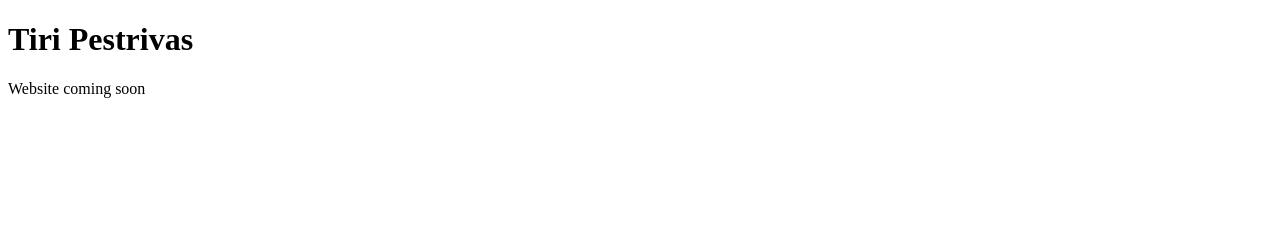
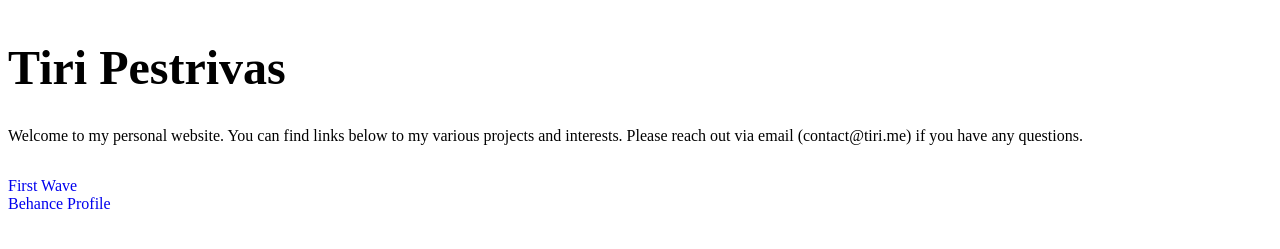
Before and after one commit to tirios/tirios.github.io, a plain HTML site: page index.html in a window 1280 px wide. Drawn offline with Linux system fonts and the light colour scheme.

Commit message:
Add files via upload

```diff
--- /dev/null
+++ b/home.css
@@ -0,0 +1,61 @@
+.home-container {
+  width: 100%;
+  display: flex;
+  overflow: auto;
+  min-height: 100vh;
+  align-items: flex-start;
+  flex-direction: row;
+  justify-content: center;
+}
+.home-banner {
+  width: 100%;
+  display: flex;
+  padding: var(--dl-space-space-threeunits);
+  align-items: flex-start;
+  flex-direction: column;
+  justify-content: space-between;
+}
+.home-text {
+  font-size: 3rem;
+  text-align: center;
+}
+.home-text1 {
+  max-width: var(--dl-size-size-maxwidth);
+  align-self: flex-start;
+  margin-top: var(--dl-space-space-twounits);
+  text-align: left;
+  margin-bottom: var(--dl-space-space-twounits);
+}
+.home-container1 {
+  flex: 0 0 auto;
+  width: 100%;
+  height: 100px;
+  display: flex;
+  align-items: flex-start;
+  flex-direction: column;
+  justify-content: center;
+}
+.home-link {
+  text-decoration: none;
+}
+.home-link1 {
+  text-decoration: none;
+}
+@media(max-width: 767px) {
+  .home-banner {
+    padding-left: var(--dl-space-space-twounits);
+    padding-right: var(--dl-space-space-twounits);
+  }
+  .home-text1 {
+    padding-left: var(--dl-space-space-unit);
+    padding-right: var(--dl-space-space-unit);
+  }
+}
+@media(max-width: 479px) {
+  .home-banner {
+    padding-top: var(--dl-space-space-twounits);
+    padding-left: var(--dl-space-space-unit);
+    padding-right: var(--dl-space-space-unit);
+    padding-bottom: var(--dl-space-space-twounits);
+  }
+}
--- a/index.html
+++ b/index.html
@@ -1,9 +1,31 @@
-<!DOCTYPE html>
-<html>
-<body>
-
-<h1>Tiri Pestrivas</h1>
-<p>Website coming soon</p>
-
-</body>
-</html>
+<div>
+  <link href="./home.css" rel="stylesheet" />
+  <div class="home-container">
+    <div class="home-banner">
+      <h1 class="home-text">Tiri Pestrivas</h1>
+      <span class="home-text1">
+        Welcome to my personal website. You can find links below to my various
+        projects and interests. Please reach out via email (contact@tiri.me) if
+        you have any questions.
+      </span>
+      <div class="home-container1">
+        <a
+          href="https://open.spotify.com/album/4PJC7LqQcHiTZVORRo0hl7"
+          target="_blank"
+          rel="noreferrer noopener"
+          class="home-link"
+        >
+          First Wave
+        </a>
+        <a
+          href="https://www.behance.net/sotiriopestriv"
+          target="_blank"
+          rel="noreferrer noopener"
+          class="home-link1"
+        >
+          Behance Profile
+        </a>
+      </div>
+    </div>
+  </div>
+</div>
```
